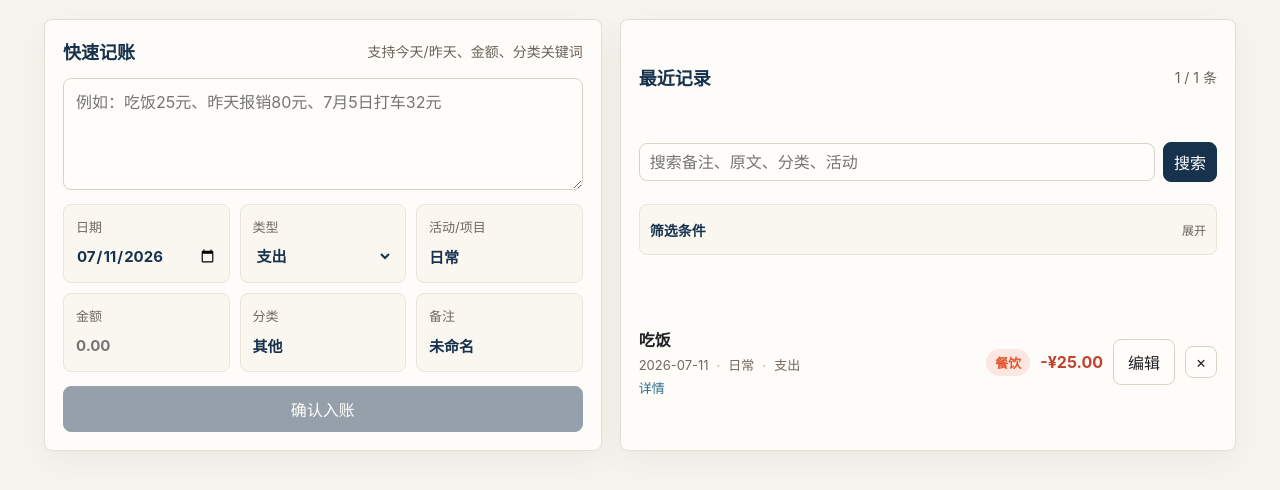
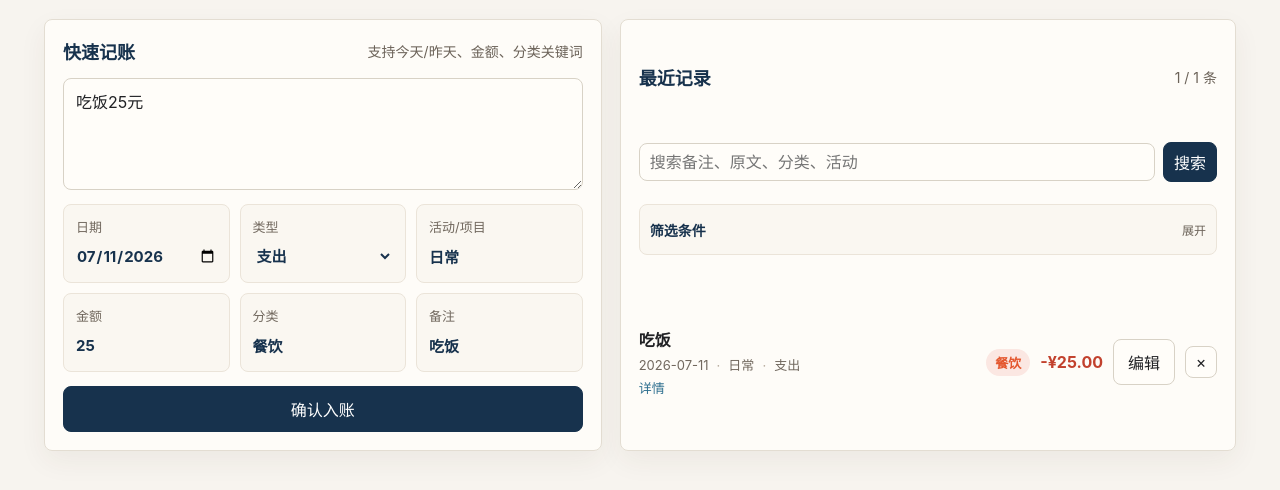
Before and after one commit to yongjiong/Ledgerly, a plain HTML site: page index.html in a window 1280 px wide. Both pictures are taken after a click on the button "确认入账". Shown: the part 96-586 px from the top of the page. Drawn offline with Linux system fonts and the light colour scheme.

Commit message:
Add files via upload

```diff
--- a/index.html
+++ b/index.html
@@ -1165,6 +1165,7 @@
 
   <script>
     const KEY = "ledger_data_v2";
+    const QUICK_TEXT_KEY = "ledger_last_book_text";
     const LEGACY_KEYS = ["ledger_standalone_v1", "ledger_app_v1"];
     const PAGE_SIZE = 5;
     const cats = [
@@ -1192,7 +1193,7 @@
     let statsMode = "month";
     let statsDate = today();
     let activeGroupId = state.aaGroups[0]?.id || "";
-    let bookText = "吃饭25元";
+    let bookText = loadQuickBookText();
     let bookProject = "日常";
     let bookDraft = parseTransaction(bookText);
     let editingTxId = "";
@@ -1311,6 +1312,19 @@
     }
     function projectName(value) {
       return String(value || "").trim() || "日常";
+    }
+    function loadQuickBookText() {
+      try {
+        return localStorage.getItem(QUICK_TEXT_KEY) || "吃饭25元";
+      } catch {
+        return "吃饭25元";
+      }
+    }
+    function saveQuickBookText(value) {
+      try {
+        localStorage.setItem(QUICK_TEXT_KEY, value || "吃饭25元");
+      } catch {
+      }
     }
     function normalizeBookDraft(draft, fallbackRawText = "") {
       return {
@@ -1532,9 +1546,10 @@
         const next = normalizeBookDraft({ ...bookDraft, projectName: document.querySelector("#bookProject").value }, document.querySelector("#bookInput").value);
         if (!next.amount) return;
         state.transactions.unshift({ ...next, id: uid("tx"), createdAt: new Date().toISOString() });
-        bookText = "";
+        bookText = document.querySelector("#bookInput").value.trim() || "吃饭25元";
+        saveQuickBookText(bookText);
         bookProject = "日常";
-        bookDraft = parseTransaction("");
+        bookDraft = parseTransaction(bookText);
         save();
         renderBook();
       });
```
